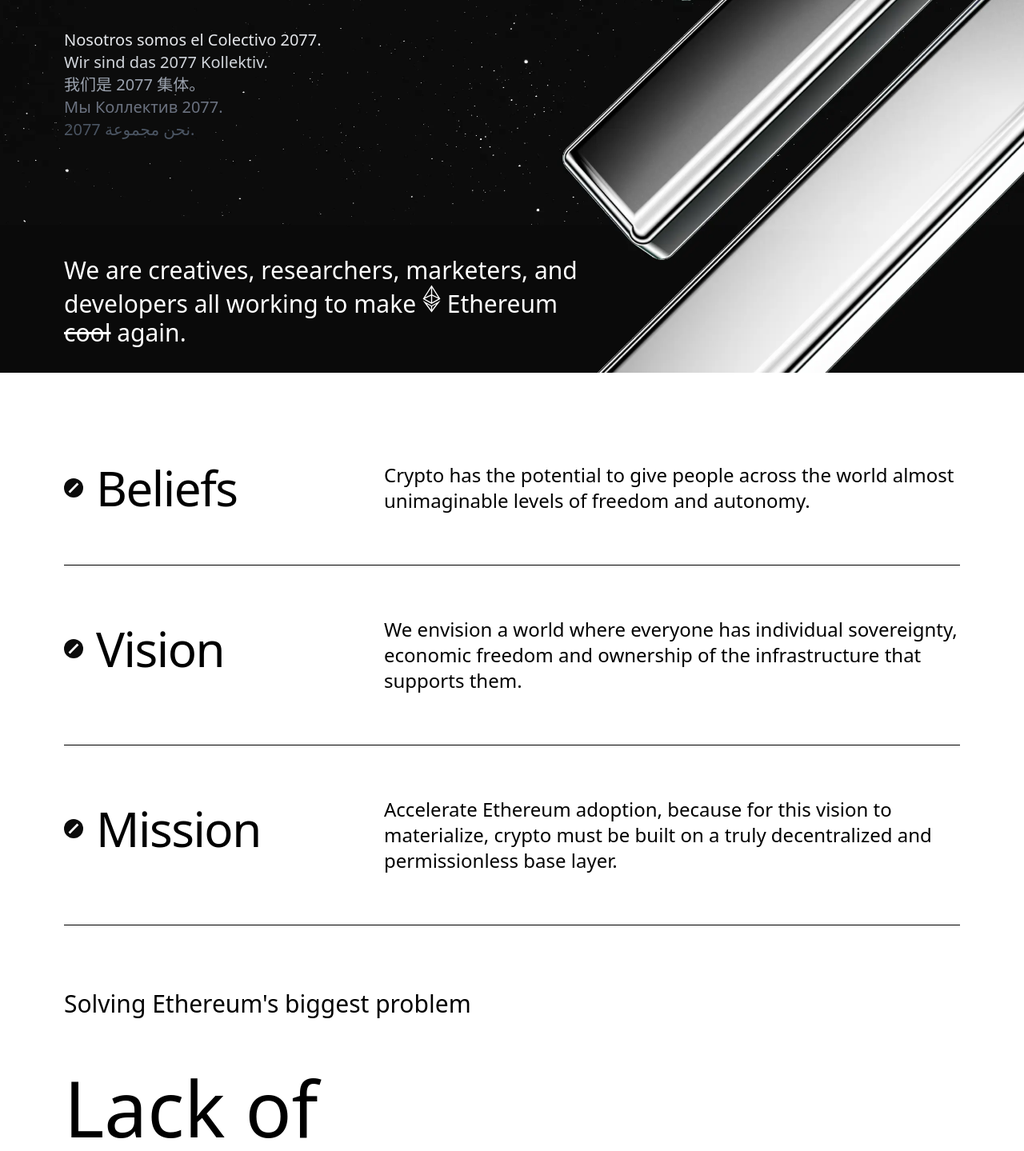
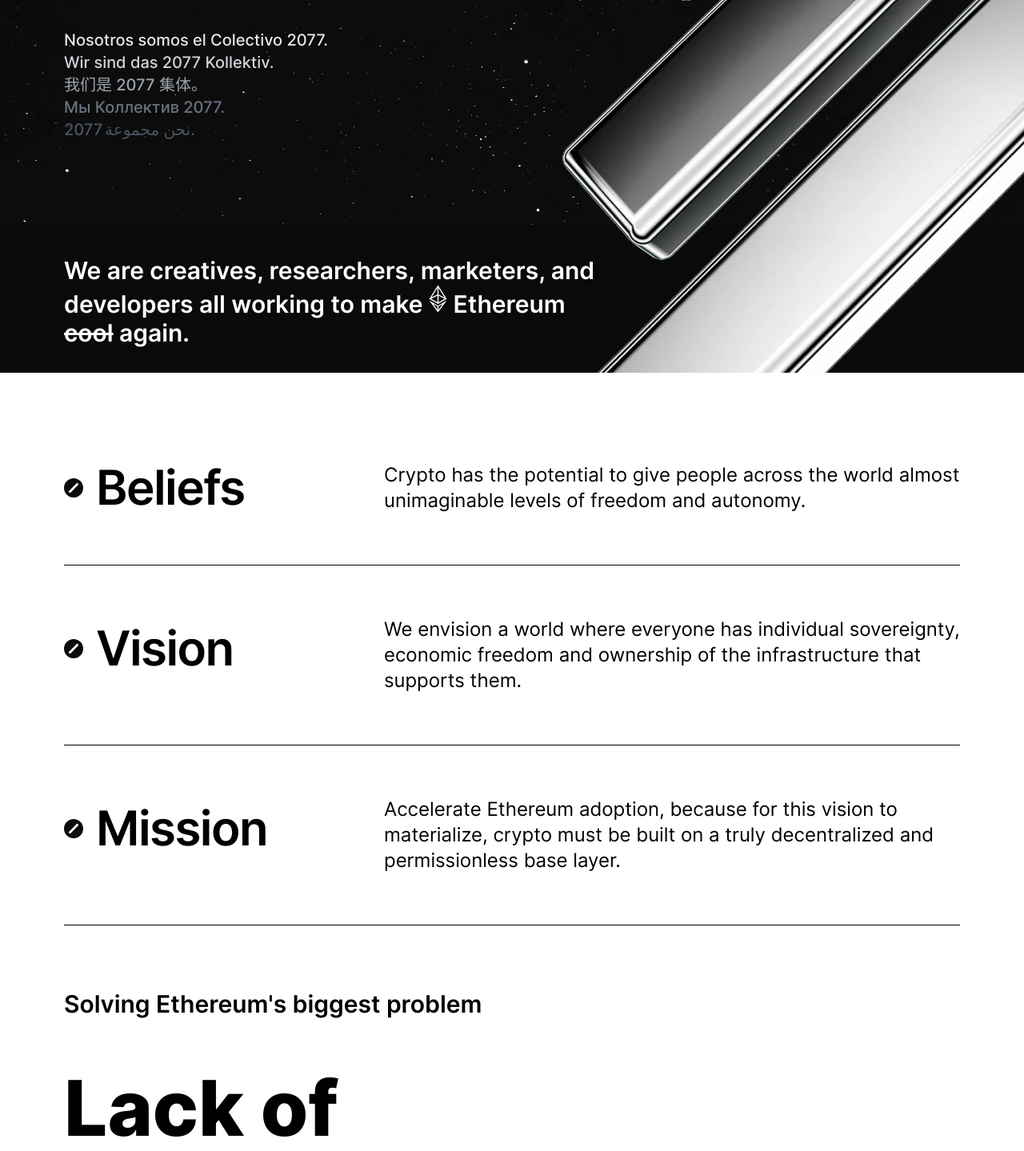
Before and after one commit to 2077-Collective/2077, a SvelteKit app: page / in a window 1280 px wide. Shown: the part 460-1899 px from the top of the page at 80% size. Built offline with nearby package versions, Linux system fonts and the light colour scheme.

Commit message:
chore(fix): tailwind config, update typeface

```diff
--- a/src/app.css
+++ b/src/app.css
@@ -3,7 +3,7 @@
 @tailwind utilities;
 
 @font-face {
-  font-family: "Inter-regular";
+  font-family: "Inter";
   src: url("/fonts/Inter-Regular.woff2") format("woff2");
   font-weight: normal;
   font-style: normal;
@@ -11,7 +11,7 @@
 }
 
 @font-face {
-  font-family: "Inter-medium";
+  font-family: "Inter";
   src: url("/fonts/Inter-Medium.woff2") format("woff2");
   font-weight: 500;
   font-style: normal;
@@ -19,7 +19,7 @@
 }
 
 @font-face {
-  font-family: "Inter-semi";
+  font-family: "Inter";
   src: url("/fonts/Inter-SemiBold.woff2") format("woff2");
   font-weight: 600;
   font-style: normal;
@@ -27,7 +27,7 @@
 }
 
 @font-face {
-  font-family: "Inter-bold";
+  font-family: "Inter";
   src: url("/fonts/Inter-Bold.woff2") format("woff2");
   font-weight: bold;
   font-style: normal;
@@ -35,7 +35,7 @@
 }
 
 @font-face {
-  font-family: "Inter-extrabold";
+  font-family: "Inter";
   src: url("/fonts/Inter-ExtraBold.woff2") format("woff2");
   font-weight: bold;
   font-style: normal;
@@ -43,7 +43,7 @@
 }
 
 @font-face {
-  font-family: "Inter-black";
+  font-family: "Inter";
   src: url("/fonts/Inter-Black.woff2") format("woff2");
   font-weight: 900;
   font-style: normal;
@@ -51,7 +51,7 @@
 }
 
 @font-face {
-  font-family: "IBM-semi";
+  font-family: "IBM";
   src: url("/fonts/IBMPlexMono-SemiBold.woff2") format("woff2");
   font-weight: 600;
   font-style: normal;
@@ -59,7 +59,7 @@
 }
 
 @font-face {
-  font-family: "IBM-medium";
+  font-family: "IBM";
   src: url("/fonts/IBMPlexMono-Medium.woff2") format("woff2");
   font-weight: 600;
   font-style: normal;
--- a/src/routes/+page.svelte
+++ b/src/routes/+page.svelte
@@ -5,20 +5,20 @@
 </script>
 
 <section class="hero px-6 lg:px-20 pt-64 pb-8 min-h-screen">
-    <h1 class="text-white font-interBold text-5xl lg:text-8xl pb-12">
+    <h1 class="text-white font-inter font-bold text-5xl lg:text-8xl pb-12">
         We are the <br /> 2077 Collective.
     </h1>
-    <p class="font-interMedium text-xl text-gray-one">
+    <p class="font-inter font-medium text-xl text-gray-lightest">
         Nosotros somos el Colectivo 2077.
     </p>
-    <p class="font-interMedium text-xl text-gray-two">
+    <p class="font-inter font-medium text-xl text-gray-lighter">
         Wir sind das 2077 Kollektiv.
     </p>
-    <p class="font-interMedium text-xl text-gray-three">我们是 2077 集体。</p>
-    <p class="font-interMedium text-xl text-gray-four">Мы Коллектив 2077.</p>
-    <p class="font-interMedium text-xl text-gray-five">نحن مجموعة 2077.</p>
+    <p class="font-inter font-medium text-xl text-gray-light">我们是 2077 集体。</p>
+    <p class="font-inter font-medium text-xl text-gray-dark">Мы Коллектив 2077.</p>
+    <p class="font-inter font-medium text-xl text-gray-darker">نحن مجموعة 2077.</p>
     <div class="pt-36 text-white">
-        <p class="text-3xl font-interSemi max-w-[680px]">
+        <p class="text-3xl font-inter font-semibold max-w-[680px]">
             We are creatives, researchers, marketers, and developers all working
             to make <span class="inline-block"><Eth /></span> Ethereum
             <s>cool</s> again.
@@ -30,10 +30,10 @@
     <div
         class="border-b border-gray-500 py-16 flex flex-col gap-y-4 lg:flex-row lg:justify-between"
     >
-        <h2 class="flex items-center text-6xl font-interSemi tracking-tight">
+        <h2 class="flex items-center text-6xl font-inter font-semibold tracking-tight">
             <span class="pr-4"><BulletPoint /></span> Beliefs
         </h2>
-        <p class="text-2xl font-interRegular max-w-screen-3xl">
+        <p class="text-2xl font-inter max-w-screen-3xl">
             Crypto has the potential to give people across the world almost
             unimaginable levels of freedom and autonomy.
         </p>
@@ -42,11 +42,11 @@
         class="border-b border-gray-500 py-16 flex flex-col gap-y-4 lg:flex-row lg:justify-between"
     >
         <h2
-            class="flex items-center text-6xl font-interSemi tracking-tight pb-4"
+            class="flex items-center text-6xl font-inter font-semibold tracking-tight pb-4"
         >
             <span class="pr-4"><BulletPoint /></span> Vision
         </h2>
-        <p class="text-2xl font-interRegular max-w-screen-3xl">
+        <p class="text-2xl font-inter max-w-screen-3xl">
             We envision a world where everyone has individual sovereignty,
             economic freedom and ownership of the infrastructure that supports
             them.
@@ -56,11 +56,11 @@
         class="border-b border-gray-500 py-16 flex flex-col gap-y-4 lg:flex-row lg:justify-between"
     >
         <h2
-            class="flex items-center text-6xl font-interSemi tracking-tight pb-4"
+            class="flex items-center text-6xl font-inter font-semibold tracking-tight pb-4"
         >
             <span class="pr-4"><BulletPoint /></span> Mission
         </h2>
-        <p class="text-2xl font-interRegular max-w-screen-3xl">
+        <p class="text-2xl font-inter max-w-screen-3xl">
             Accelerate Ethereum adoption, because for this vision to
             materialize, crypto must be built on a truly decentralized and
             permissionless base layer.
@@ -70,10 +70,10 @@
 
 <section class="grid gap-y-16 px-6 lg:px-20 pt-12 pb-8">
     <div class="">
-        <p class="text-3xl font-interSemi pb-16">
+        <p class="text-3xl font-inter font-semibold pb-16">
             Solving Ethereum's biggest problem
         </p>
-        <h2 class="text-7xl lg:text-8xl font-interBold">
+        <h2 class="text-7xl lg:text-8xl font-inter font-bold">
             Lack of <br /> Marketing
         </h2>
     </div>
@@ -92,7 +92,7 @@
         </div>
 
         <div>
-            <h3 class="font-interSemi text-2xl pb-4">
+            <h3 class="font-inter font-semibold text-2xl pb-4">
                 A (visible) narrative vacuum
             </h3>
             <p class="text-2xl max-w-screen-3xl">
@@ -106,7 +106,7 @@
         </div>
 
         <div>
-            <h3 class="font-interSemi text-2xl pb-4">
+            <h3 class="font-inter font-semibold text-2xl pb-4">
                 Focus on the wrong things
             </h3>
             <p class="text-2xl max-w-screen-3xl">
@@ -121,7 +121,7 @@
     </div>
 
     <div class="lg:flex lg:justify-center">
-        <h2 class="font-interBold text-6xl lg:text-7xl max-w-screen-2xl pb-16">
+        <h2 class="font-inter font-bold text-6xl lg:text-7xl max-w-screen-2xl pb-16">
             We are Ethernauts making Ethereum <s>cool</s> again and solving ETH's
             marketing problem.
         </h2>
@@ -138,7 +138,7 @@
     <div class="flex flex-col gap-y-4">
         <div class="flex gap-x-6 items-center">
             <div class="bg-green inline-block h-12 w-6"></div>
-            <h2 class="text-6xl font-ibmSemi">EIP-2077</h2>
+            <h2 class="text-6xl font-ibm font-semibold">EIP-2077</h2>
         </div>
         <p class="text-3xl max-w-[1080px]">
             The 2077 Collective has authored <strong
@@ -151,8 +151,8 @@
 
     <div class="grid lg:grid-cols-2">
         <div class="bg-white border border-black p-10 flex flex-col gap-y-6 ">
-            <p class="font-ibmSemi bg-black text-white w-8 rounded-full h-8 text-xl flex justify-center items-center">1</p>
-            <p class="font-interSemi text-2xl">Fill the gap</p>
+            <p class="font-ibm font-semibold bg-black text-white w-8 rounded-full h-8 text-xl flex justify-center items-center">1</p>
+            <p class="font-inter font-semibold text-2xl">Fill the gap</p>
             <p class="text-2xl">
                 Establish consensus on core marketing problems, create public
                 good infrastructure to tackle marketing problems, and forge
@@ -160,16 +160,16 @@
             </p>
         </div>
         <div class="bg-white border border-black border-y-0 p-10 flex flex-col gap-y-6 lg:border lg:border-s-0">
-            <p class="font-ibmSemi border border-black w-8 rounded-full h-8 text-xl flex justify-center items-center">2</p>
-            <p class="font-interSemi text-2xl">Control the Narrative</p>
+            <p class="font-ibm font-semibold border border-black w-8 rounded-full h-8 text-xl flex justify-center items-center">2</p>
+            <p class="font-inter font-semibold text-2xl">Control the Narrative</p>
             <p class="text-2xl text-[#0B0B0B]">
                 Ethpill newcomers, defend Ethereum from FUD + psyops, and
                 amplify the voices of protocol devs, researchers, and builders.
             </p>
         </div>
         <div class="bg-white border border-black p-10 flex flex-col gap-y-6 lg:border-t-0">
-            <p class="font-ibmSemi border border-black w-8 rounded-full h-8 text-xl flex justify-center items-center">3</p>
-            <p class="font-interSemi text-2xl">Correct the focus</p>
+            <p class="font-ibm font-semibold border border-black w-8 rounded-full h-8 text-xl flex justify-center items-center">3</p>
+            <p class="font-inter font-semibold text-2xl">Correct the focus</p>
             <p class="text-2xl">
                 Bring more people on-chain, increase % of builders in the
                 Ethereum ecosystem, and create tools + resources to onboard
@@ -177,8 +177,8 @@
             </p>
         </div>
         <div class="bg-white border border-black border-t-0 p-10 flex flex-col gap-y-6 lg:border-s-0">
-            <p class="font-ibmSemi border border-black w-8 rounded-full h-8 text-xl flex justify-center items-center">4</p>
-            <p class="font-interSemi text-2xl">Promote the ecosystem</p>
+            <p class="font-ibm font-semibold border border-black w-8 rounded-full h-8 text-xl flex justify-center items-center">4</p>
+            <p class="font-inter font-semibold text-2xl">Promote the ecosystem</p>
             <p class="text-2xl text-gray-950">
                 Increase mindshare, adoption, and investment in Ethereum through
                 coordinated marketing efforts in the ecosystem and educate
@@ -188,7 +188,7 @@
     </div>
 
     <div class="text-center">
-        <a class="inline-flex gap-x-4 items-center bg-green hover:bg-green-dark py-4 px-6 rounded-full text-xl font-ibmMedium" href="https://eip2077.info">Explore EIP-2077 <span class="inline-block"><Explore /></span></a>
+        <a class="inline-flex gap-x-4 items-center bg-green hover:bg-green-dark py-4 px-6 rounded-full text-xl font-ibm font-medium" href="https://eip2077.info">Explore EIP-2077 <span class="inline-block"><Explore /></span></a>
     </div>
 </section>
 
--- a/tailwind.config.js
+++ b/tailwind.config.js
@@ -11,19 +11,18 @@
         dark: "#0AD86A",
       },
       gray: {
+        lightest: "#e5e7eb",
+        lighter: "#d1d5db",
+        light: "#9ca3af",
         DEFAULT: "#F5F5F5",
-        one: "#e5e7eb",
-        two: "#d1d5db",
-        three: "#9ca3af",
-        four: "#6b7280",
-        five: "#4b5563",
+        dark: "#6b7280",
+        darker: "#4b5563",
       },
     },
     extend: {
       fontFamily: {
         inter: ["Inter", "sans-serif"],
-        ibmMedium: ["IBM-medium", "monospace"],
-        ibmSemi: ["IBM-semi", "monospace"],
+        ibm: ["IBM", "monospace"],
       },
       maxWidth: {
         "screen-2xl": "600px",
```
